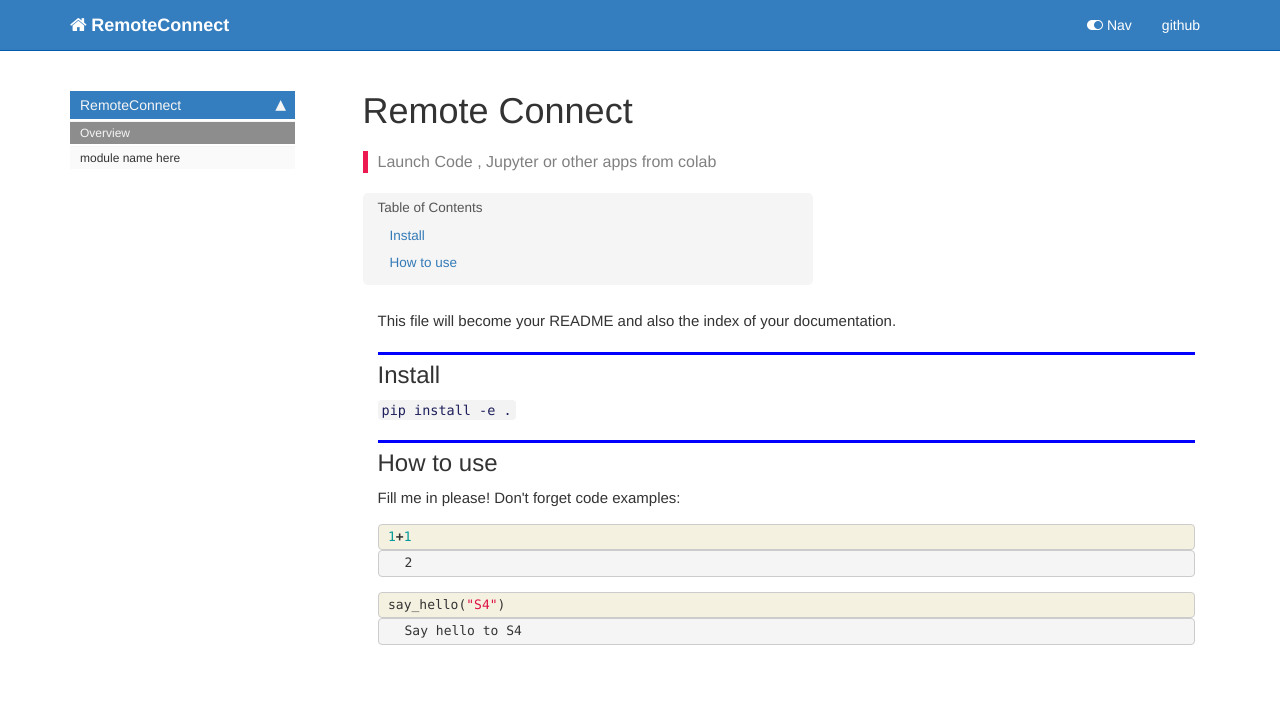
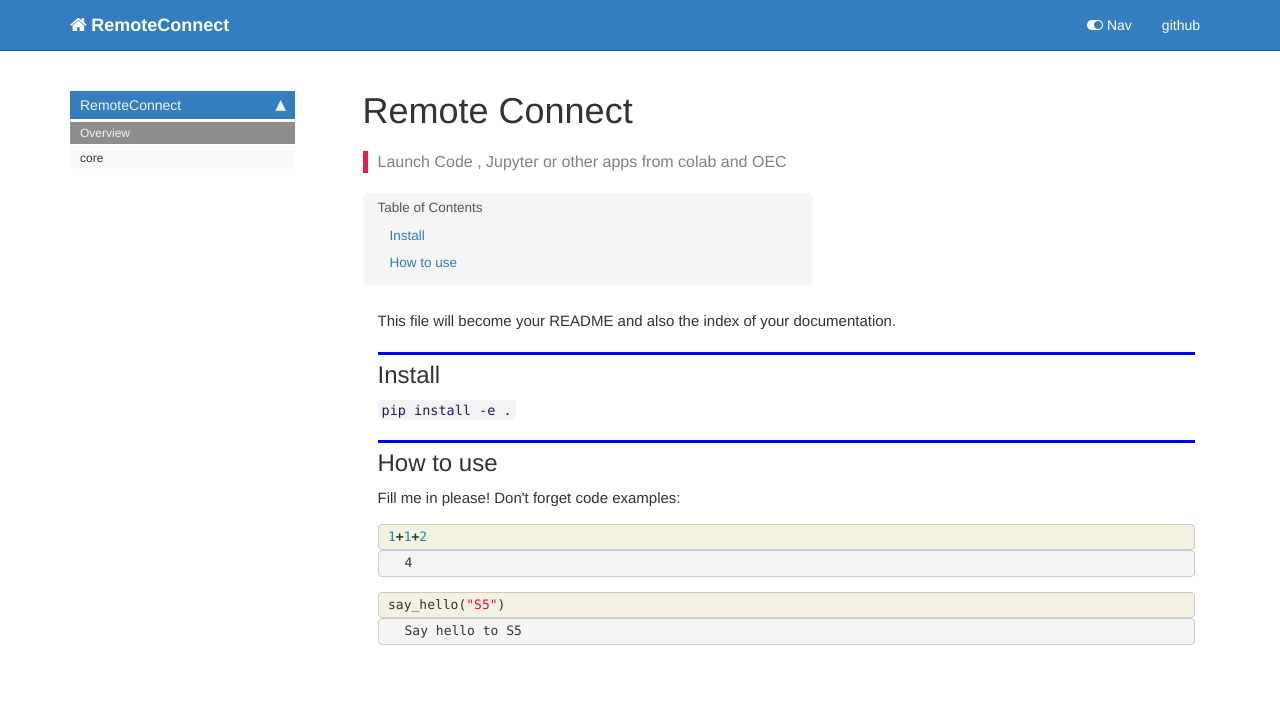
Before and after one commit to Rahuketu86/RemoteConnect, a Jekyll site: the page built from docs/index.html, in a window 1280 px wide. Shown: the top 725 px of the page. Built offline with Jekyll 4.4.1, drawn with Linux system fonts in a browser that asks for light colours; nearby versions of some CDN libraries; comment, search, counter and statistics services are not loaded.

Commit message:
Fixed somethings on docs

```diff
--- a/RemoteConnect/_nbdev.py
+++ b/RemoteConnect/_nbdev.py
@@ -6,7 +6,7 @@ index = {"say_hello": "00_core.ipynb"}
 
 modules = ["core.py"]
 
-doc_url = "https://rahuketu86.github.io/RemoteConnect/"
+doc_url = "https://remoteconnect.netlify.app"
 
 git_url = "https://github.com/rahuketu86/RemoteConnect/tree/master/"
 
--- a/docs/_config.yml
+++ b/docs/_config.yml
@@ -60,4 +60,4 @@ sidebars:
 - home_sidebar
 
 theme: jekyll-theme-cayman
-baseurl: /RemoteConnect/
+baseurl:
--- a/docs/_data/sidebars/home_sidebar.yml
+++ b/docs/_data/sidebars/home_sidebar.yml
@@ -10,7 +10,7 @@ entries:
       title: Overview
       url: /
     - output: web,pdf
-      title: module name here
+      title: core
       url: core.html
     output: web
     title: RemoteConnect
--- a/docs/core.html
+++ b/docs/core.html
@@ -1,13 +1,13 @@
 ---
 
-title: module name here
+title: core
 
 
 keywords: fastai
 sidebar: home_sidebar
 
-summary: "API details."
-description: "API details."
+summary: "This is core functionality for RemoteConnect"
+description: "This is core functionality for RemoteConnect"
 nb_path: "nbs/00_core.ipynb"
 ---
 <!--
--- a/docs/index.html
+++ b/docs/index.html
@@ -6,8 +6,8 @@ title: Remote Connect
 keywords: fastai
 sidebar: home_sidebar
 
-summary: "Launch Code , Jupyter or other apps from colab"
-description: "Launch Code , Jupyter or other apps from colab"
+summary: "Launch Code , Jupyter or other apps from colab and OEC"
+description: "Launch Code , Jupyter or other apps from colab and OEC"
 nb_path: "nbs/index.ipynb"
 ---
 <!--
@@ -69,7 +69,7 @@ nb_path: "nbs/index.ipynb"
 
 <div class="inner_cell">
     <div class="input_area">
-<div class=" highlight hl-ipython3"><pre><span></span><span class="mi">1</span><span class="o">+</span><span class="mi">1</span>
+<div class=" highlight hl-ipython3"><pre><span></span><span class="mi">1</span><span class="o">+</span><span class="mi">1</span><span class="o">+</span><span class="mi">2</span>
 </pre></div>
 
     </div>
@@ -84,7 +84,7 @@ nb_path: "nbs/index.ipynb"
 
 
 <div class="output_text output_subarea output_execute_result">
-<pre>2</pre>
+<pre>4</pre>
 </div>
 
 </div>
@@ -102,7 +102,7 @@ nb_path: "nbs/index.ipynb"
 
 <div class="inner_cell">
     <div class="input_area">
-<div class=" highlight hl-ipython3"><pre><span></span><span class="n">say_hello</span><span class="p">(</span><span class="s2">&quot;S4&quot;</span><span class="p">)</span>
+<div class=" highlight hl-ipython3"><pre><span></span><span class="n">say_hello</span><span class="p">(</span><span class="s2">&quot;S5&quot;</span><span class="p">)</span>
 </pre></div>
 
     </div>
@@ -115,7 +115,7 @@ nb_path: "nbs/index.ipynb"
 <div class="output_area">
 
 <div class="output_subarea output_stream output_stdout output_text">
-<pre>Say hello to S4
+<pre>Say hello to S5
 </pre>
 </div>
 </div>
--- a/docs/sidebar.json
+++ b/docs/sidebar.json
@@ -1,6 +1,6 @@
 {
   "RemoteConnect": {
     "Overview": "/",
-    "module name here": "core.html"
+    "core": "core.html"
   }
 }
```
Also changed, not shown: README.md, 3 other files.
